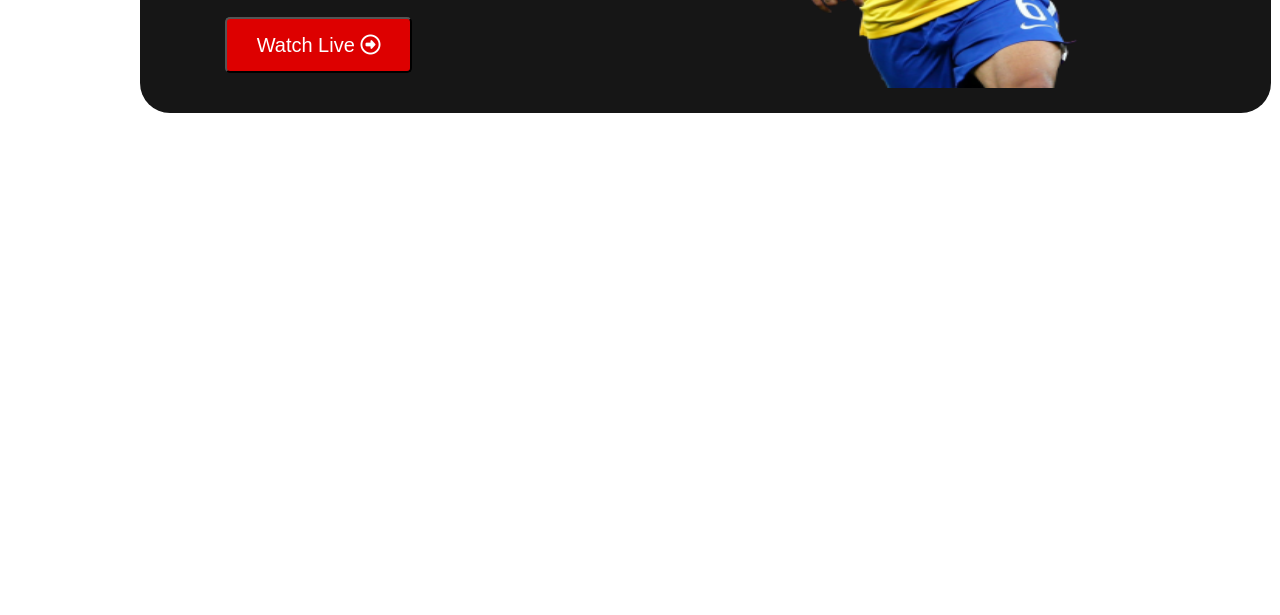
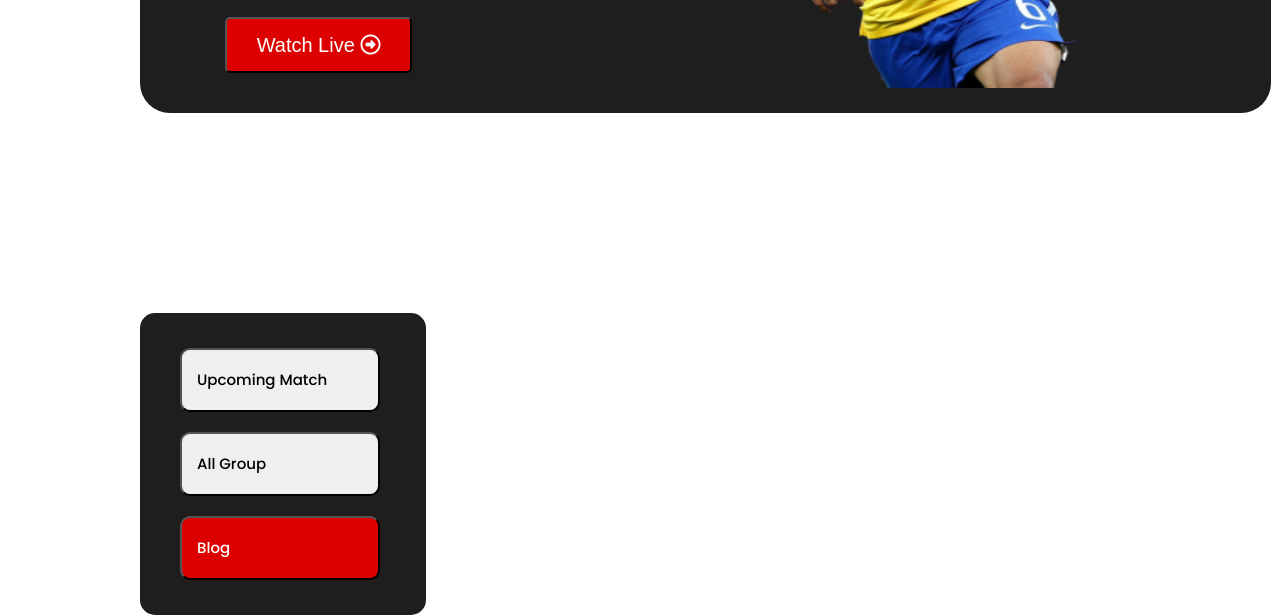
Before and after one commit to srbony/world-cup-assignment2, a plain HTML site: page index.html in a window 1280 px wide. Shown: the part 383-998 px from the top of the page. Before the commit the page ends 800 px from the top, so only its background shows below. Drawn offline with Linux system fonts and the light colour scheme.

Commit message:
added header

```diff
--- a/index.html
+++ b/index.html
@@ -38,6 +38,30 @@
     </header>
     <!-- header end -->
 
+
+    <!-- start match section -->
+    <section>
+
+        <div class="container">
+            <div class="match-blogs">
+                <ul>
+                    <button>
+                        <li>Upcoming Match</li>
+                    </button>
+                    <button>
+                        <li>All Group</li>
+                    </button>
+                    <button id="blog-button">
+                        <li>Blog</li>
+                    </button>
+
+                </ul>
+
+
+            </div>
+        </div>
+    </section>
+
 </body>
 
 </html>
--- a/styles/style.css
+++ b/styles/style.css
@@ -2,7 +2,8 @@
  @import url('https://fonts.googleapis.com/css2?family=Poppins:wght@400;500;600;700&display=swap');
 
  :root {
-    --font-color:
+    --background-color: #1E1E1E;
+    --background-button-color: #DD0000;
  }
 
  /* common style */
@@ -28,7 +29,7 @@
  .watch-live {
     display: flex;
 
-    background-color: #161616;
+    background-color: var(--background-color);
     border-radius: 30px;
     margin: 50px;
     margin-left: 140px;
@@ -67,7 +68,7 @@
     height: 56px;
     margin-top: 20px;
     margin-left: 25px;
-    background-color: #DD0000;
+    background-color: var(--background-button-color);
     border-radius: 5px;
  }
 
@@ -82,3 +83,64 @@
  }
 
  /* end header styles */
+
+ /*--------------------------
+ start match section styles
+ -----------------------------*/
+ .container {
+    width: 100%;
+ }
+
+ .match-blogs {
+    display: flex;
+    flex-direction: column;
+    width: 20%;
+    margin-left: 140px;
+    background-color: var(--background-color);
+    padding: 15px;
+    border-radius: 15px;
+    height: 272px;
+
+
+
+ }
+
+ .match-blogs>ul {
+    list-style: none;
+
+
+ }
+
+ ul button {
+
+    display: flex;
+    flex-direction: column;
+    justify-items: center;
+    width: 200px;
+    height: 64px;
+    margin: 20px 25px;
+    padding: 15px;
+    border-radius: 10px;
+
+
+
+ }
+
+ ul button li {
+
+    height: 64px;
+    gap: 20px;
+    font-family: 'Poppins';
+    font-style: normal;
+    font-weight: 500;
+    font-size: 15px;
+    line-height: 30px;
+
+
+ }
+
+ #blog-button {
+    color: #FFFFFF;
+    background-color: var(--background-button-color);
+
+ }
```
